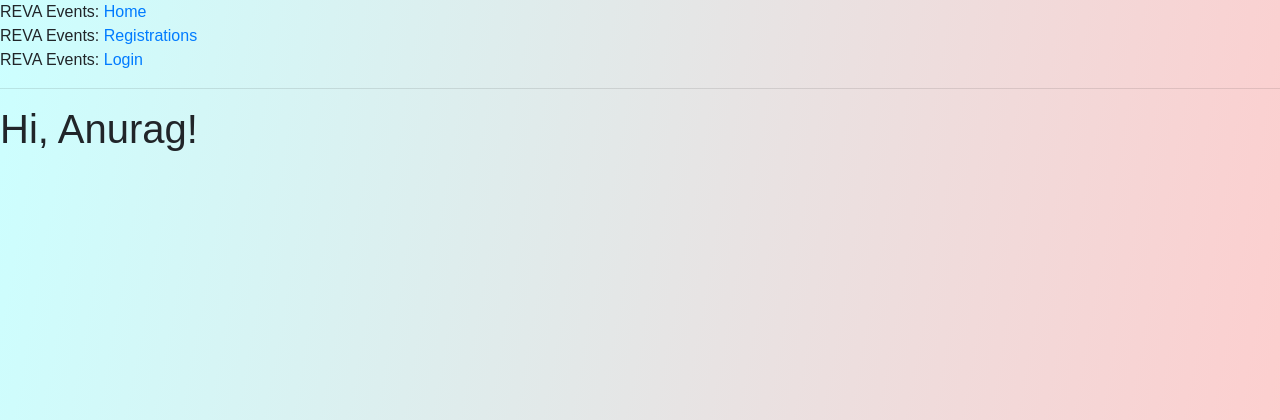
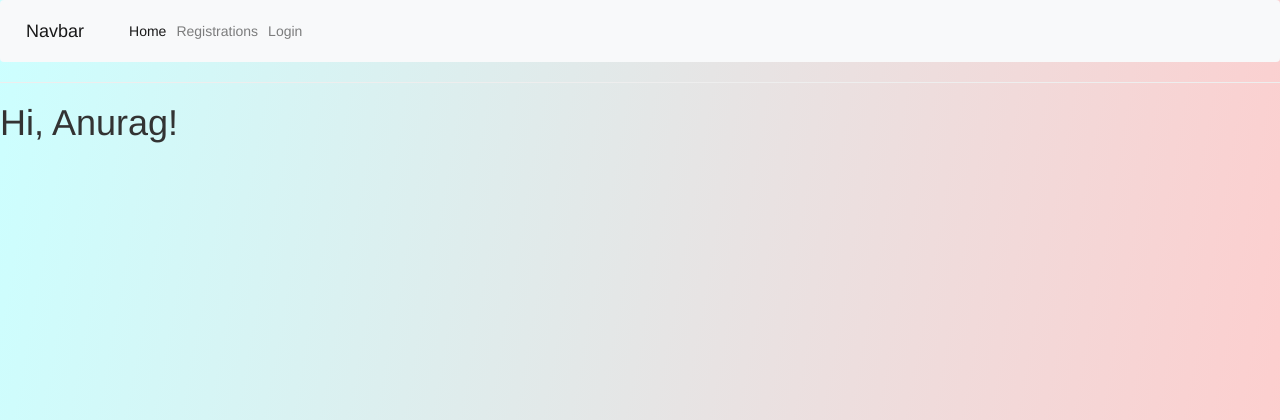
Before and after one commit to sharananurag998/REVA_Events, a Flask app: page / in a window 1280 px wide. Shown: the top 420 px of the page. Run offline with Flask 2, Linux system fonts and the light colour scheme; some libraries are stand-ins or nearby versions.

Commit message:
Added navbar

```diff
--- a/app/templates/base.html
+++ b/app/templates/base.html
@@ -5,24 +5,80 @@
       {% else %}
       <title>Welcome to REVA Events</title>
       {% endif %}
+
       <link rel="stylesheet" href="{{ url_for('static', filename='css/abc.css') }}">
       <link rel="stylesheet" href="{{ url_for('static', filename='css/Event_Calandar1.css') }}">
       <link rel="stylesheet" href="{{ url_for('static', filename='css/master2.css') }}">
 
       <link rel="stylesheet" href="https://stackpath.bootstrapcdn.com/bootstrap/4.3.1/css/bootstrap.min.css" integrity="sha384-ggOyR0iXCbMQv3Xipma34MD+dH/1fQ784/j6cY/iJTQUOhcWr7x9JvoRxT2MZw1T" crossorigin="anonymous">
       <script src="{{ url_for('static', filename='js/abc.js') }}"></script>
+
       <style>
-      body {
-        background: linear-gradient(100deg, #CCFFFF,#FFCCCC);
-    font-family: 'Montserrat', sans-serif;
-}
+            body {
+                background: linear-gradient(100deg, #CCFFFF,#FFCCCC);
+                font-family: 'Montserrat', sans-serif;
+            }
 
-      </style>
+            .fa-1x {
+                font-size: 1.5rem;
+                }
+            .navbar-toggler.toggler-example {
+                cursor: pointer;
+            }
+            .dark-blue-text {
+                color: #0A38F5;
+            }
+            .dark-pink-text {
+                color: #AC003A;
+            }
+            .dark-amber-text {
+                color: #ff6f00;
+            }
+            .dark-teal-text {
+                color: #004d40;
+            }
+
+       </style>
+
+    <link rel="stylesheet" href="https://maxcdn.bootstrapcdn.com/bootstrap/3.3.7/css/bootstrap.min.css" integrity="sha384-BVYiiSIFeK1dGmJRAkycuHAHRg32OmUcww7on3RYdg4Va+PmSTsz/K68vbdEjh4u" crossorigin="anonymous">
+    <script src="https://maxcdn.bootstrapcdn.com/bootstrap/3.3.7/js/bootstrap.min.js" integrity="sha384-Tc5IQib027qvyjSMfHjOMaLkfuWVxZxUPnCJA7l2mCWNIpG9mGCD8wGNIcPD7Txa" crossorigin="anonymous"></script>
+
     </head>
     <body>
-        <div>REVA Events: <a href="/index">Home</a></div>
+        <!-- <div>REVA Events: <a href="/index">Home</a></div>
         <div>REVA Events: <a href="/registrations">Registrations</a></div>
-        <div>REVA Events: <a href="/login">Login</a></div>
+        <div>REVA Events: <a href="/login">Login</a></div> -->
+        <nav class="navbar navbar-expand-lg navbar-light bg-light">
+                <a class="navbar-brand" href="#">Navbar</a>
+                <button class="navbar-toggler" type="button" data-toggle="collapse" data-target="#navbarNavDropdown" aria-controls="navbarNavDropdown" aria-expanded="false" aria-label="Toggle navigation">
+                  <span class="navbar-toggler-icon"></span>
+                </button>
+                <div class="collapse navbar-collapse" id="navbarNavDropdown">
+                  <ul class="navbar-nav">
+                    <li class="nav-item active">
+                      <a class="nav-link" href="/index">Home <span class="sr-only">(current)</span></a>
+                    </li>
+                    <li class="nav-item">
+                      <a class="nav-link" href="/registrations">Registrations</a>
+                    </li>
+                    <li class="nav-item">
+                      <a class="nav-link" href="/login">Login</a>
+                    </li>
+                    <!-- <li class="nav-item dropdown">
+                      <a class="nav-link dropdown-toggle" href="#" id="navbarDropdownMenuLink" data-toggle="dropdown" aria-haspopup="true" aria-expanded="false">
+                        Dropdown link
+                      </a>
+                      <div class="dropdown-menu" aria-labelledby="navbarDropdownMenuLink">
+                        <a class="dropdown-item" href="#">Action</a>
+                        <a class="dropdown-item" href="#">Another action</a>
+                        <a class="dropdown-item" href="#">Something else here</a> -->
+                      </div>
+                    </li>
+                  </ul>
+                </div>
+              </nav>
+
+
         <hr>
         {% block content %}{% endblock %}
     </body>
```
